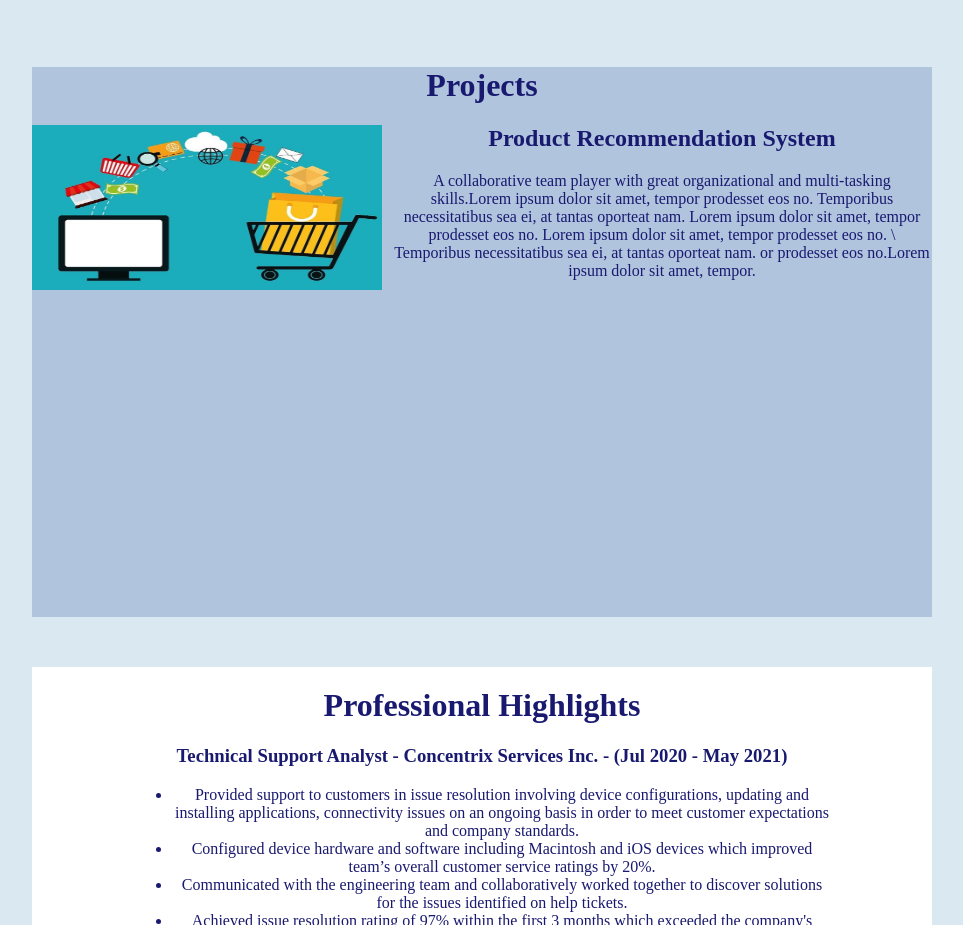
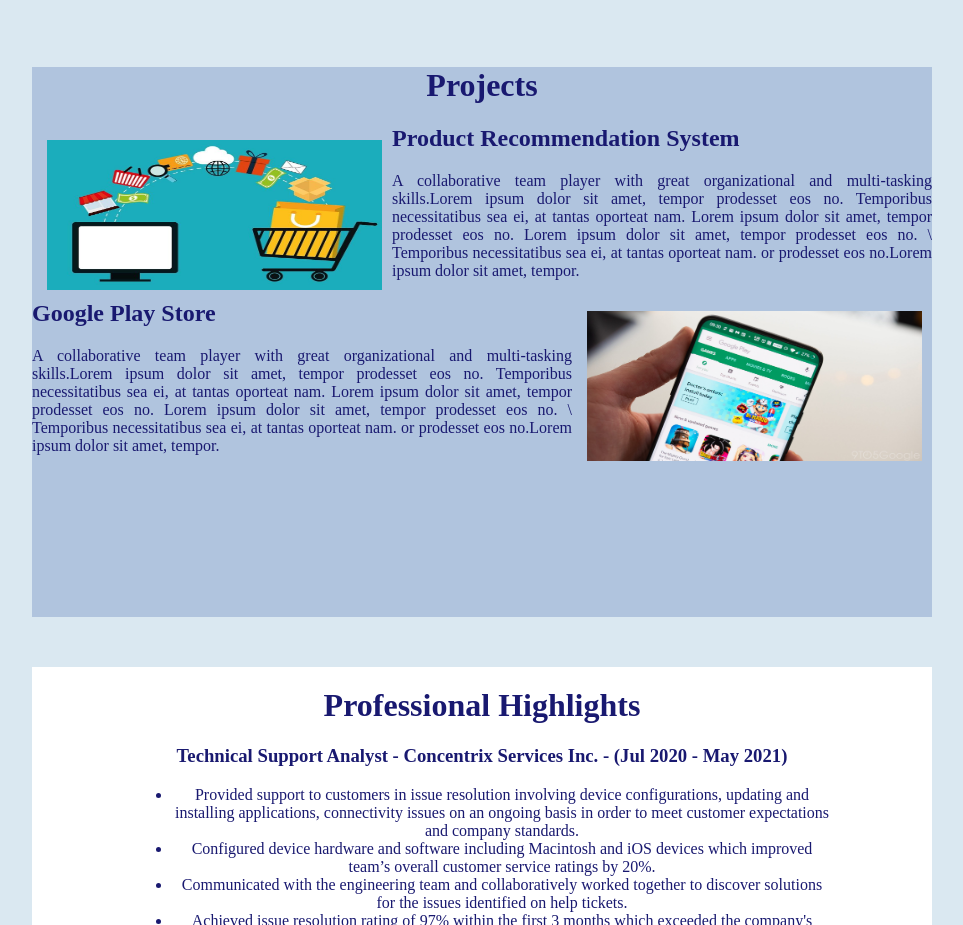
Before and after one commit to GurpreetKaur30/PortfolioWebsite, a plain HTML site: page index.html in a window 1280 px wide. Shown: the part 1800-2725 px from the top of the page, without its empty margins (158-1121 px from the left). Drawn offline with Linux system fonts and the light colour scheme; a web font is replaced by a local one.

Commit message:
projects

```diff
--- a/index.html
+++ b/index.html
@@ -80,6 +80,13 @@
                Temporibus necessitatibus sea ei, at tantas oporteat nam. or prodesset eos no.Lorem ipsum dolor sit amet, tempor.</p>
         </div>
 
+        <img src="img/Google-Play-Store.jpg" class="projectimage" style="float: right;">
+
+        <div class="projecttext">
+            <h2> Google Play Store </h2>
+             <p>A collaborative team player with great organizational and multi-tasking skills.Lorem ipsum dolor sit amet, tempor prodesset eos no. Temporibus necessitatibus sea ei, at tantas oporteat nam. Lorem ipsum dolor sit amet, tempor prodesset eos no. Lorem ipsum dolor sit amet, tempor prodesset eos no. \
+               Temporibus necessitatibus sea ei, at tantas oporteat nam. or prodesset eos no.Lorem ipsum dolor sit amet, tempor.</p>
+        </div>
              <!--
              <div class="projecttext">
                  <h2> Product Recommendation System  </h2>
--- a/styles.css
+++ b/styles.css
@@ -117,7 +117,13 @@ body {
     float: left;
     height:30% ;
     width: 40%;
-    padding: 0 10px 0 0;
+    padding: 15px 10px 0 15px;
+}
+
+.projecttext{
+text-align: justify;
+
+
 }
 
 
```
